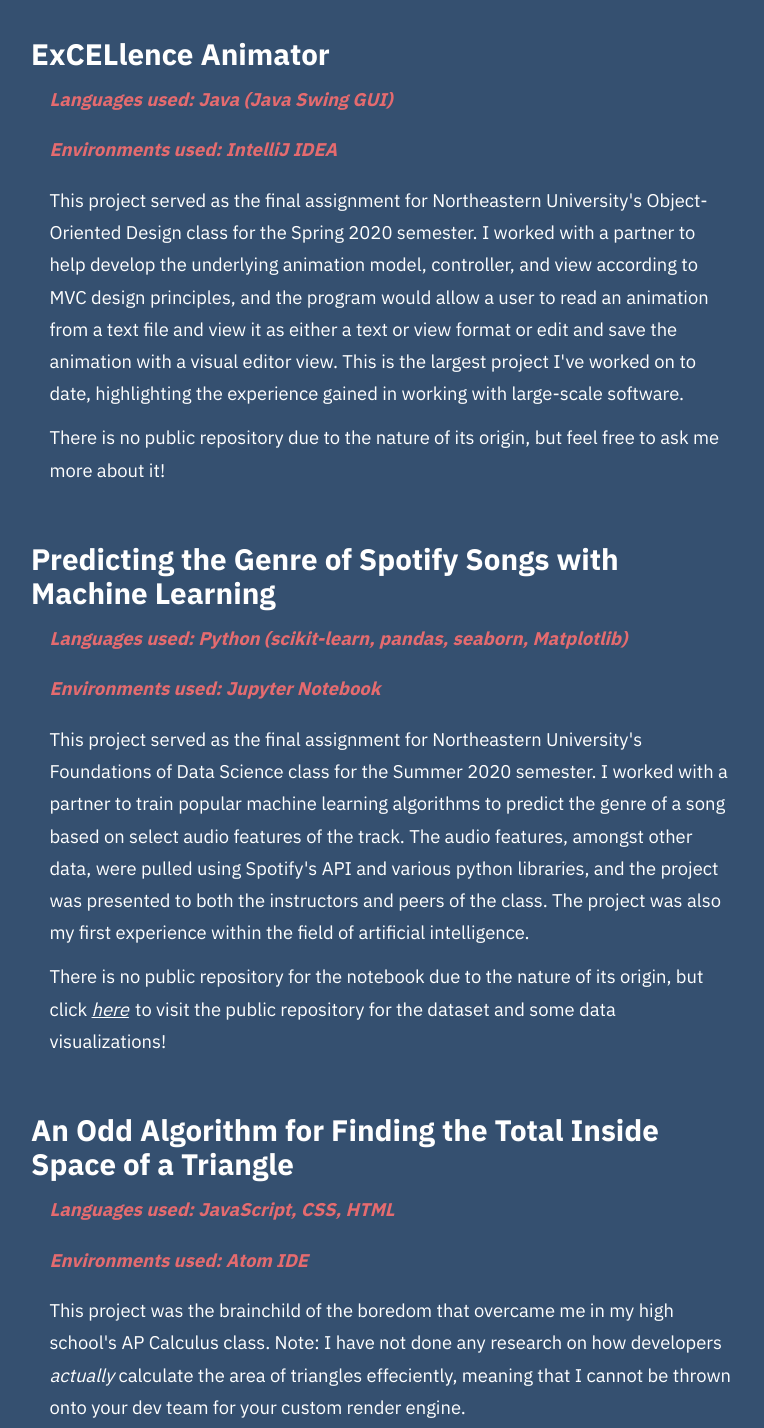
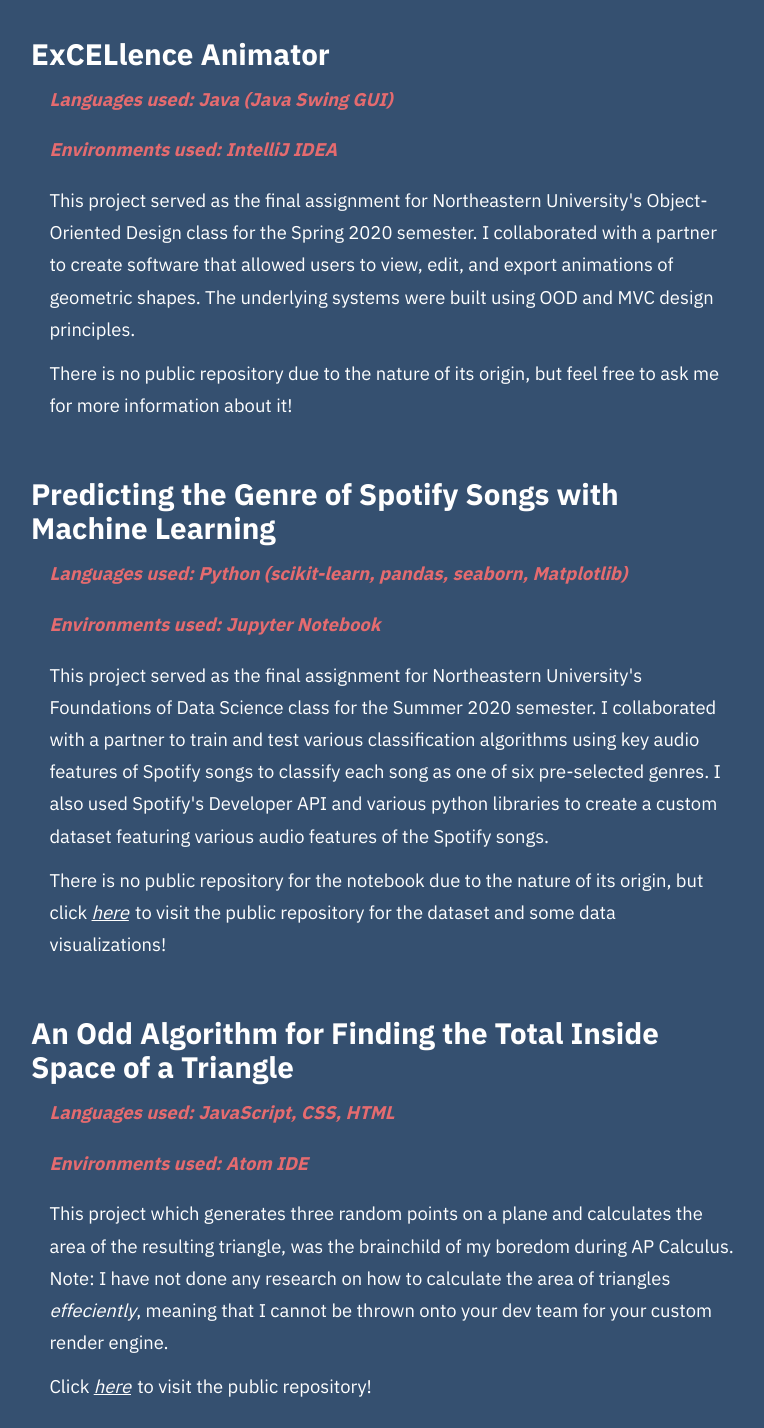
Before and after one commit to BobertoYin/bobertoyin.github.io, a plain HTML site: page index.html in a window 1280 px wide. Shown: the part 686-2114 px from the top of the page, without its empty margins (257-1021 px from the left). Drawn offline with Linux system fonts and the light colour scheme.

Commit message:
Project information changes and background image opacity change.

```diff
--- a/index.html
+++ b/index.html
@@ -32,10 +32,10 @@
           Environments used: IntelliJ IDEA
         </p>
         <p class="projectDesc">
-          This project served as the final assignment for Northeastern University's Object-Oriented Design class for the Spring 2020 semester. I worked with a partner to help develop the underlying animation model, controller, and view according to MVC design principles, and the program would allow a user to read an animation from a text file and view it as either a text or view format or edit and save the animation with a visual editor view. This is the largest project I've worked on to date, highlighting the experience gained in working with large-scale software.
+          This project served as the final assignment for Northeastern University's Object-Oriented Design class for the Spring 2020 semester. I collaborated with a partner to create software that allowed users to view, edit, and export animations of geometric shapes. The underlying systems were built using OOD and MVC design principles.
         </p>
         <p class="projectLink">
-          There is no public repository due to the nature of its origin, but feel free to ask me more about it!
+          There is no public repository due to the nature of its origin, but feel free to ask me for more information about it!
         </p>
       </div>
       <div class="project">
@@ -47,7 +47,7 @@
             Environments used: Jupyter Notebook
           </p>
           <p class="projectDesc">
-            This project served as the final assignment for Northeastern University's Foundations of Data Science class for the Summer 2020 semester. I worked with a partner to train popular machine learning algorithms to predict the genre of a song based on select audio features of the track. The audio features, amongst other data, were pulled using Spotify's API and various python libraries, and the project was presented to both the instructors and peers of the class. The project was also my first experience within the field of artificial intelligence.
+            This project served as the final assignment for Northeastern University's Foundations of Data Science class for the Summer 2020 semester. I collaborated with a partner to train and test various classification algorithms using key audio features of Spotify songs to classify each song as one of six pre-selected genres. I also used Spotify's Developer API and various python libraries to create a custom dataset featuring various audio features of the Spotify songs.
           </p>
           <p class="projectLink">
             There is no public repository for the notebook due to the nature of its origin, but click <a href="https://github.com/BobertoYin/spotify_dataset" target="_blank">here</a> to visit the public repository for the dataset and some data visualizations!
@@ -62,7 +62,7 @@
           Environments used: Atom IDE
         </p>
         <p class="projectDesc">
-          This project was the brainchild of the boredom that overcame me in my high school's AP Calculus class. Note: I have not done any research on how developers <i>actually</i> calculate the area of triangles effeciently, meaning that I cannot be thrown onto your dev team for your custom render engine.
+          This project which generates three random points on a plane and calculates the area of the resulting triangle, was the brainchild of my boredom during AP Calculus. Note: I have not done any research on how to calculate the area of triangles <i>effeciently</i>, meaning that I cannot be thrown onto your dev team for your custom render engine.
         </p>
         <p class="projectLink">
           Click <a href="https://github.com/BobertoYin/oaftist" target="_blank">here</a> to visit the public repository!
@@ -77,7 +77,7 @@
           Environments used: Cloud9 IDE, phpMyAdmin
         </p>
         <p class="projectDesc">
-          This project served as the semester-long assignment for Madison Academic Magnet High School's Database Management class for the Fall 2018 semester. I worked with two partners as a full-stack developer to create a connected front-end and back-end system for a fictional retailer's product inventory, while also gaining first-time experience in screencasting a product with the goal of informing a client about how the end product works. The project also served as my first experience with back-end development.
+          This project served as the semester-long assignment for Madison Academic Magnet High School's Database Management class for the Fall 2018 semester. I worked with two partners as a full-stack developer to create a database system that tracked a fictional retailers product inventory, customer information, employee information, and product deliveries. The project also served as my first experience with back-end development.
         </p>
         <p class="projectLink">
           Click <a href="https://github.com/BobertoYin/meme-mugs" target="_blank">here</a> to visit the public repository!
@@ -92,7 +92,7 @@
           Environments used: Treehouse Workspaces
         </p>
         <p class="projectDesc">
-          This project served as the semester-long assignment for Madison Academic Magnet High School's Intro to Web Design class for the Spring 2017 semester. I worked with a partner on a simple front-end static website, which served as a starting point for my interests in computer science. The project also earned me the opportunity to visit tech companies in Silicon Valley as a high schooler through the DevCatalyst program.
+          This project served as the semester-long assignment for Madison Academic Magnet High School's Intro to Web Design class for the Spring 2017 semester. I collaborated with a partner on a static website that displayed information about Madison Academic's band program. The project also earned me the opportunity to visit tech companies in Silicon Valley as a high schooler through the DevCatalyst program.
         </p>
         <p class="projectLink">
           Click <a href="https://github.com/BobertoYin/Madison-Band" target="_blank">here</a> to visit the public repository!
--- a/style.css
+++ b/style.css
@@ -13,7 +13,7 @@ COLOR THEME VALUES
   --secondaryBlue: 111;
   --tertiaryColor: white;
   --primaryFont: "IBM Plex Sans";
-  --imageOpacity: 0.55;
+  --imageOpacity: 0.7;
   --switchIconSize: 70px;
   --footerIconSize: 35px;
   --linkTransition: linear 0.075s;
```
